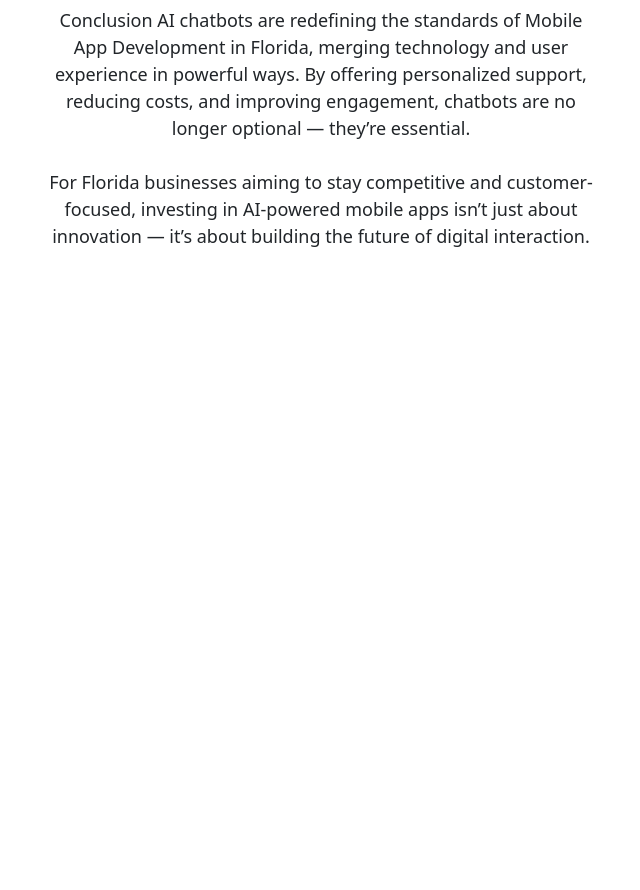
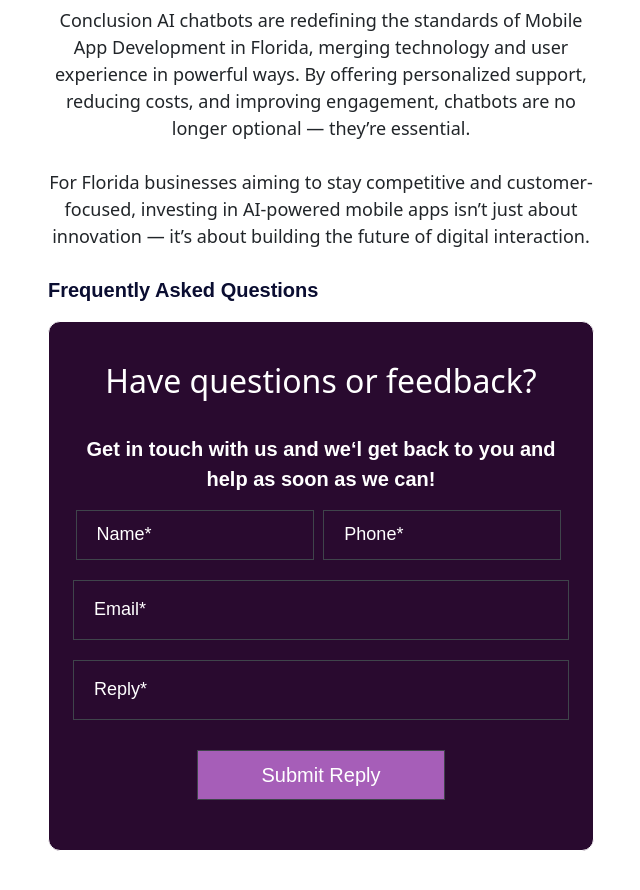
Before and after one commit to ZoraizHameed/Assignment1, a plain HTML site: page index.html in a window 1280 px wide. Shown: the part 3912-4802 px from the top of the page, without its empty margins (319-959 px from the left). Before the commit the page ends 4212 px from the top, so only its background shows below. Drawn offline with nearby package versions, Linux system fonts and the light colour scheme.

Commit message:
Question Box

```diff
--- a/index.html
+++ b/index.html
@@ -325,6 +325,26 @@
                         AI-powered
                         mobile apps isn’t just about innovation — it’s about building the future of digital
                         interaction.
+
+                        <div>
+                            <p>Frequently Asked Questions </p>
+                        </div>
+                        <div class="container-fluid">
+                            <h3>
+                                Have questions or feedback?
+                            </h3>
+                            <p>Get in touch with us and we‘l get back to you and help as soon as we can!</p>
+
+                            <input type="text" name="Name" id="name" placeholder="Name*">
+                            <input type="number" name="Phone" id="number" placeholder="Phone*">
+                            <br>
+                            <input type="email" name="Email" id="email" placeholder="Email*">
+                            <br>
+                            <input type="text" name="Reply" id="reply" placeholder="Reply*">
+                            <br>
+                            <button type="submit" id="submit">Submit Reply</button>
+
+                        </div>
                     </div>
 
 
--- a/style.css
+++ b/style.css
@@ -121,6 +121,123 @@
     font-size: 18px;
 }
 
+.content-column p {
+    color: #0a0d31;
+    padding-top: 25px;
+    padding-bottom: 0px;
+    font-size: 20px;
+    text-align: start;
+    font-family: sans-serif;
+    font-weight: 600;
+}
+
+.content-column .container-fluid {
+    border: transparent;
+    border: solid 1px;
+    border-radius: 12px;
+    color: #ffffff;
+    background-color: #290A2f;
+    padding: 40px 24px;
+}
+
+.content-column .container-fluid h3 {
+    font-size: 32px;
+    line-break: strict;
+
+}
+
+.content-column .container-fluid p {
+    color: #ffffff;
+    text-align: center;
+    line-break: strict;
+}
+
+
+.content-column .container-fluid input::placeholder {
+    color: #ffffff;
+    /* placeholder text */
+    opacity: 1;
+}
+
+.content-column .container-fluid input {
+    color: #ffffff;
+    /* placeholder text */
+    opacity: 1;
+}
+
+#name {
+    background-color: #290A2f;
+    padding: 0 20px;
+    min-height: 50px;
+    max-height: 60px;
+    width: 48%;
+    font-size: 18px;
+    font-family: sans-serif;
+    border: solid 0.1px;
+    border-color: #3F444B;
+    margin-right: 5px;
+}
+
+.content-column .container-fluid input[type="number"] {
+    background-color: #290A2f;
+    padding: 0 20px;
+    min-height: 50px;
+    max-height: 60px;
+    width: 48%;
+    font-size: 18px;
+    font-family: sans-serif;
+    border: solid 0.1px;
+    border-color: #3F444B;
+    margin-right: 5px;
+
+}
+
+.content-column .container-fluid input[type="email"] {
+    background-color: #290A2f;
+    padding: 20px 20px 20px 20px;
+    min-height: 50px;
+    max-height: 60px;
+    width: 100%;
+    font-size: 18px;
+    font-family: sans-serif;
+    border: solid 0.1px;
+    border-color: #3F444B;
+    margin-top: 20px;
+    margin-right: 30px;
+
+}
+
+#reply {
+    background-color: #290A2f;
+    padding: 20px 20px 20px 20px;
+    min-height: 50px;
+    max-height: 60px;
+    width: 100%;
+    font-size: 18px;
+    font-family: sans-serif;
+    border: solid 0.1px;
+    border-color: #3F444B;
+    margin-top: 20px;
+    margin-right: 30px;
+    margin-bottom: 20px;
+}
+
+#submit {
+    background-color: #A65EB8;
+    color: #ffffff;
+    padding: 0 20px;
+    min-height: 50px;
+    max-height: 60px;
+    width: 50%;
+    font-size: 20px;
+    font-family: sans-serif;
+    border: solid 0.1px;
+    border-color: #3F444B;
+    margin: 10px;
+}
+
+
+
 .side-column {
     padding: 30px;
     max-width: 300px;
```
